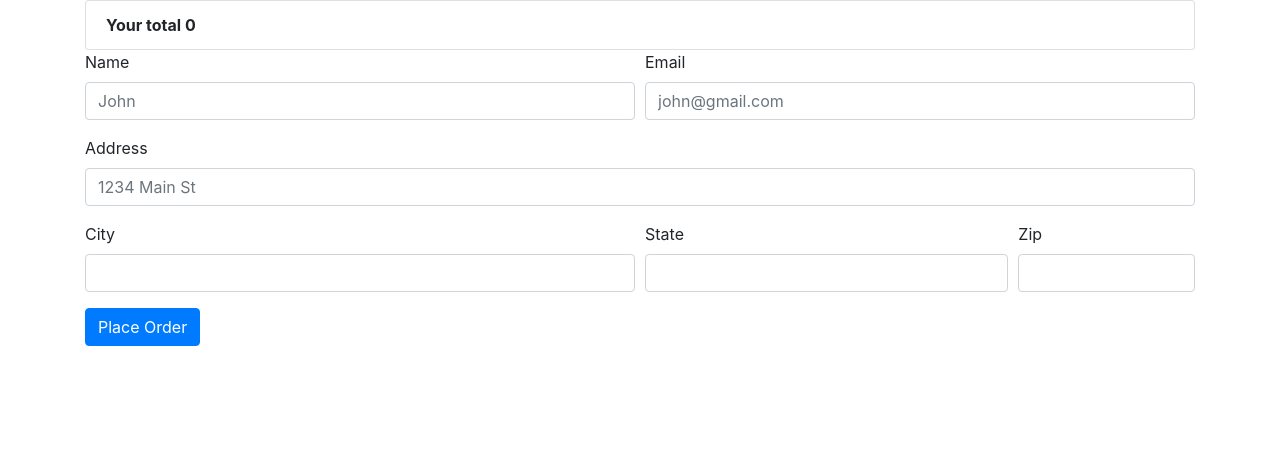
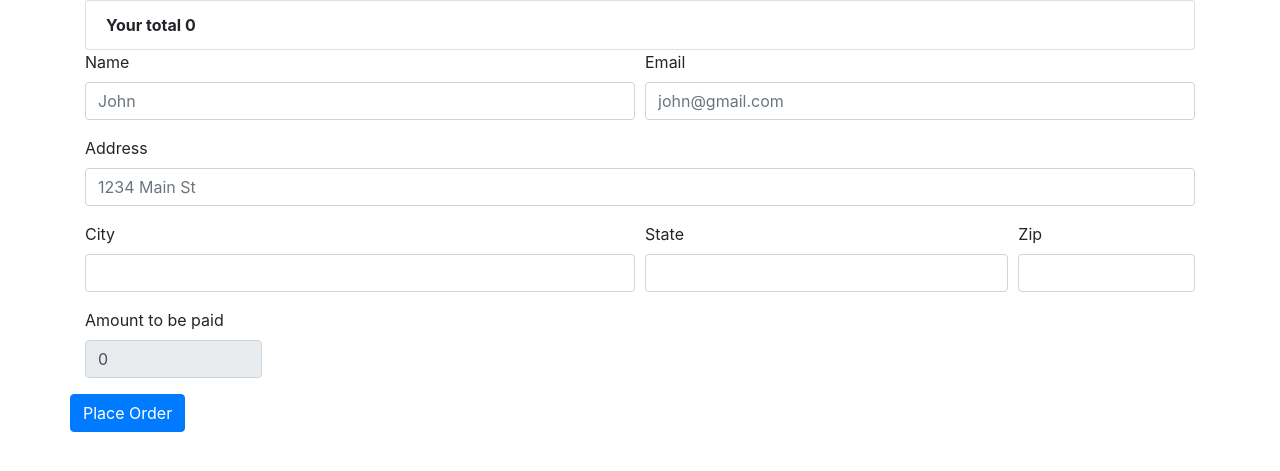
Before and after one commit to UddinNahim/E-Commerce-Website-, a Django app: page /checkout/ in a window 1280 px wide. Shown: the top 471 px of the page. Run offline with Django 5.2, Linux system fonts and the light colour scheme.

Commit message:
adding order total to database

```diff
--- a/ecomsite/shop/templates/shop/checkout.html
+++ b/ecomsite/shop/templates/shop/checkout.html
@@ -60,6 +60,12 @@
                             <label for="inputZip">Zip</label>
                             <input id="zipcode" name="zipcode" type="text" class="form-control" id="inputZip">
                         </div>
+                        <div class="form-group col-md-2">
+                            <label for="inputZip">Amount to be paid</label>
+                            <input type="text" readonly="" class="form-control" id="total" name="total">
+
+                        </div>
+                    </div>
                     </div>
 
                     <button type="submit" class="btn btn-primary">Place Order</button>
@@ -94,6 +100,7 @@
 
     }
     totalPrice = ` <li class="list-group-item d-flex justify-content-between align-items-center"><b> Your total ${total}</li>`
+        $('#total').val(total);
     $('#item_list').append(totalPrice);
     $('#items').val(JSON.stringify(cart));
 
--- a/ecomsite/shop/views.py
+++ b/ecomsite/shop/views.py
@@ -34,8 +34,9 @@ def checkout(request):
         city = request.POST.get('city',"")
         state = request.POST.get('state',"")
         zipcode = request.POST.get('zipcode',"")
+        total = request.POST.get('total',"")
 
-        order = Order(items=items,name=name,email=email,address=address,city=city,state=state,zipcode=zipcode)
+        order = Order(items=items,name=name,email=email,address=address,city=city,state=state,zipcode=zipcode,total=total)
         order.save()
 
     return render(request,'shop/checkout.html')
```
Also changed, not shown: ecomsite/db.sqlite3, ecomsite/shop/migrations/0003_order_total.py (added).
